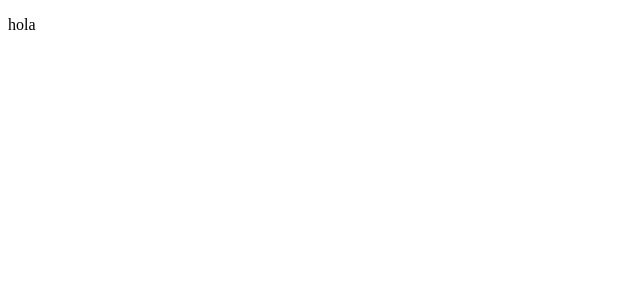
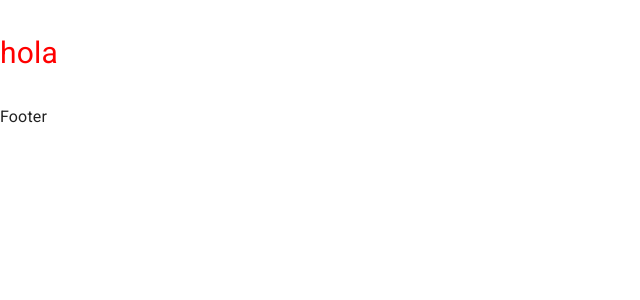
Before and after one commit to agsosa/minerank, a Next.js app in the folder client/: page / in a window 1280 px wide. Shown: the top 300 px of the page, without its empty margins (0-640 px from the left). Built offline with nearby package versions, Linux system fonts and the light colour scheme.

Commit message:
Add dependencies

```diff
--- /dev/null
+++ b/client/src/components/common/Footer/Footer.tsx
@@ -0,0 +1,5 @@
+const Footer = () => {
+  return <p>Footer</p>;
+};
+
+export default Footer;
--- /dev/null
+++ b/client/src/components/common/Footer/index.ts
@@ -0,0 +1 @@
+export { default } from "./Footer";
--- /dev/null
+++ b/client/src/components/common/Header/Header.tsx
@@ -0,0 +1 @@
+export default {};
--- /dev/null
+++ b/client/src/components/common/Header/index.ts
@@ -0,0 +1 @@
+export { default } from "./Header";
--- a/client/src/pages/_app.tsx
+++ b/client/src/pages/_app.tsx
@@ -1,7 +1,24 @@
+import "@fontsource/roboto/300.css";
+import "@fontsource/roboto/400.css";
+import "@fontsource/roboto/500.css";
+import "@fontsource/roboto/700.css";
 import type { AppProps } from "next/app";
+import Head from "next/head";
+import CssBaseline from "@mui/material/CssBaseline";
 
-function MyApp({ Component, pageProps }: AppProps) {
-  return <Component {...pageProps} />;
+function App({ Component, pageProps }: AppProps) {
+  return (
+    <>
+      <Head>
+        <title>Create Next App</title>
+        <meta name="description" content="Generated by create next app" />
+        <link rel="icon" href="/favicon.ico" />
+        <meta name="viewport" content="initial-scale=1, width=device-width" />
+      </Head>
+      <CssBaseline />
+      <Component {...pageProps} />
+    </>
+  );
 }
 
-export default MyApp;
+export default App;
--- /dev/null
+++ b/client/src/pages/_document.tsx
@@ -0,0 +1,29 @@
+import Document, { DocumentContext, DocumentInitialProps } from "next/document";
+import { ServerStyleSheet } from "styled-components";
+
+export default class MyDocument extends Document {
+  static async getInitialProps(ctx: DocumentContext): Promise<DocumentInitialProps> {
+    const sheet = new ServerStyleSheet();
+    const originalRenderPage = ctx.renderPage;
+
+    try {
+      ctx.renderPage = () =>
+        originalRenderPage({
+          enhanceApp: (App) => (props) => sheet.collectStyles(<App {...props} />),
+        });
+
+      const initialProps = await Document.getInitialProps(ctx);
+      return {
+        ...initialProps,
+        styles: (
+          <>
+            {initialProps.styles}
+            {sheet.getStyleElement()}
+          </>
+        ),
+      };
+    } finally {
+      sheet.seal();
+    }
+  }
+}
--- a/client/src/pages/index.tsx
+++ b/client/src/pages/index.tsx
@@ -1,16 +1,17 @@
 import type { NextPage } from "next";
-import Head from "next/head";
+import Footer from "src/components/common/Footer";
+import styled from "styled-components";
+
+const Test = styled.p`
+  color: red;
+  font-size: 30px;
+`;
 
 const Home: NextPage = () => {
   return (
     <div>
-      <Head>
-        <title>Create Next App</title>
-        <meta name="description" content="Generated by create next app" />
-        <link rel="icon" href="/favicon.ico" />
-      </Head>
-
-      <p>hola</p>
+      <Test>hola</Test>
+      <Footer />
     </div>
   );
 };
```
Also changed, not shown: client/package.json (+12 -1 lines), client/.babelrc (added), client/public/vercel.svg (deleted), 1 other file (tests, documents, lock files or other folders).
